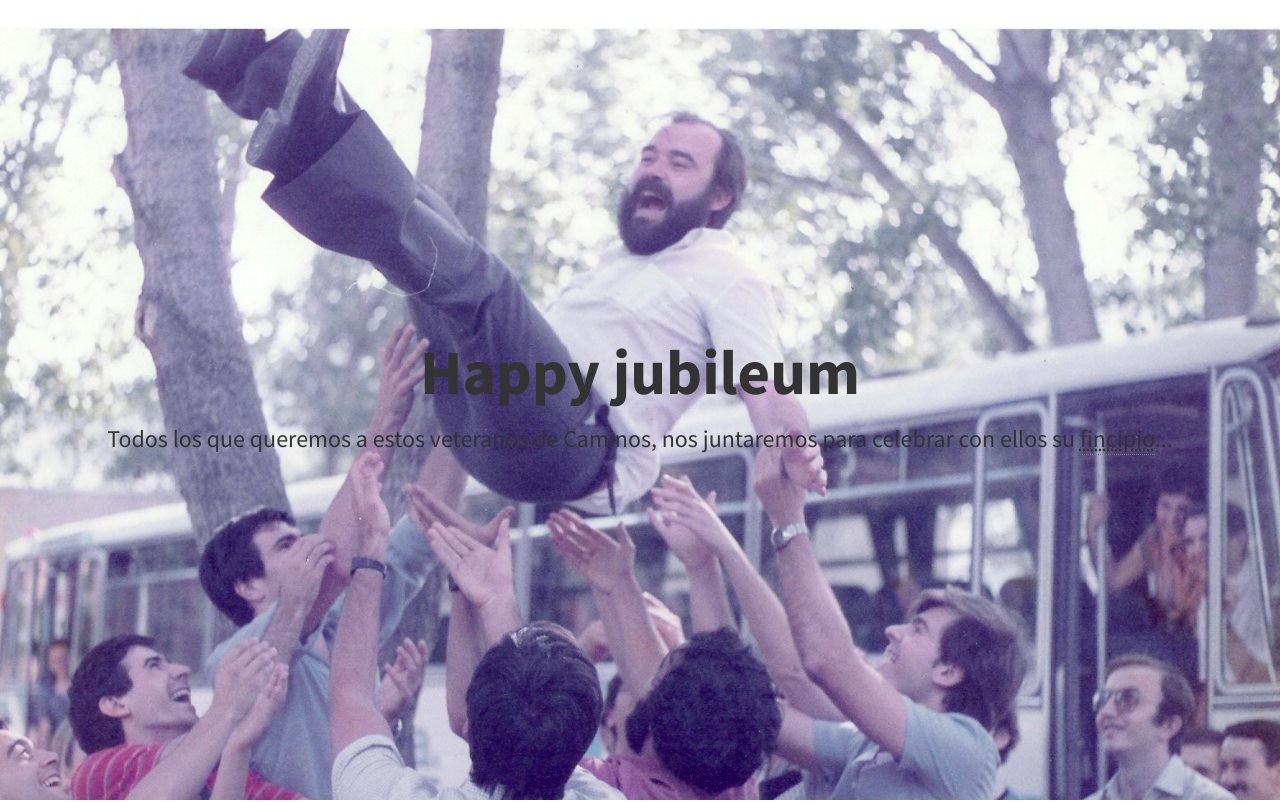
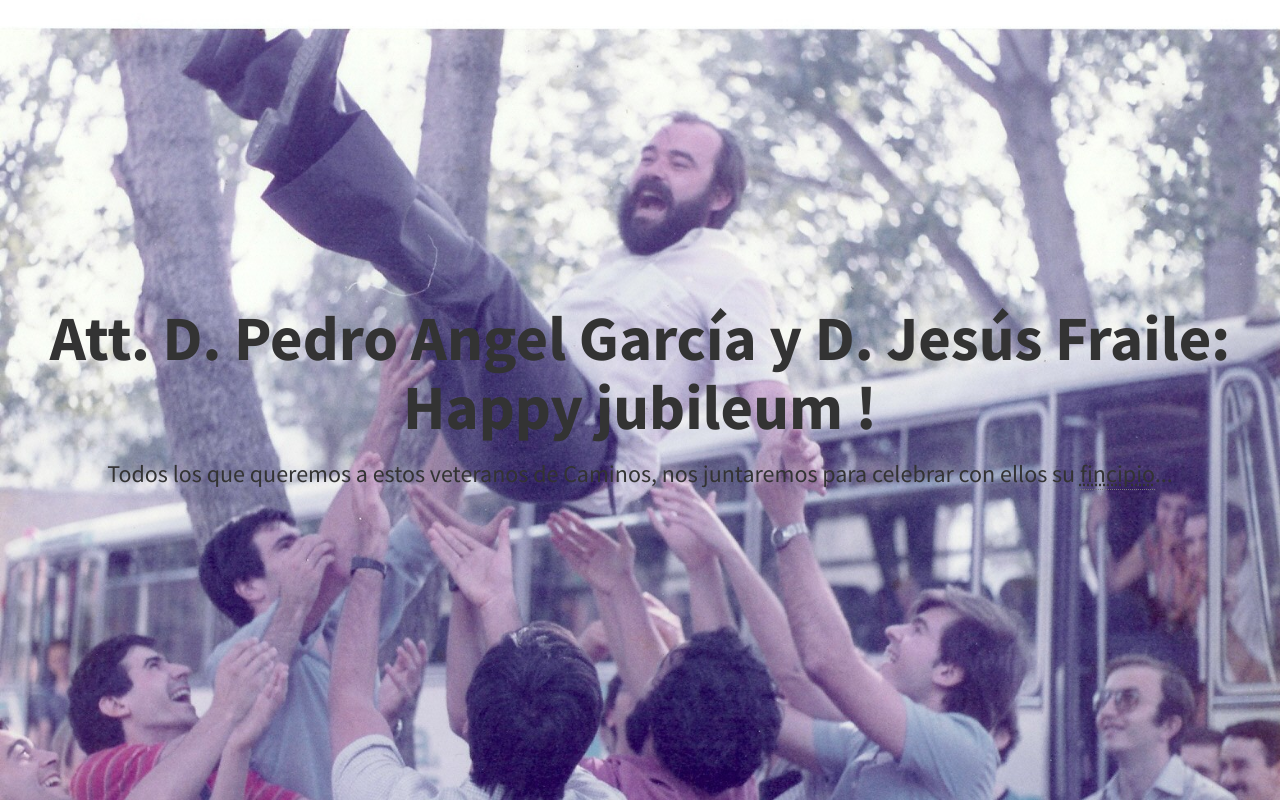
Before and after one commit to jgpATs2w/jubiletis, a plain HTML site: page index.html in a window 1280 px wide. Shown: the top 802 px of the page. Drawn offline with nearby package versions, Linux system fonts and the light colour scheme.

Commit message:
modificado título

```diff
--- a/index.html
+++ b/index.html
@@ -35,7 +35,7 @@
     <!-- Header -->
     <header id="top" class="header">
         <div class="text-vertical-center">
-            <h1>Happy jubileum</h1>
+            <h1>Att. D. Pedro Angel García y D. Jesús Fraile:<br> Happy jubileum !</h1>
             <h3>Todos los que queremos a estos veteranos de Caminos, nos juntaremos para celebrar con ellos su <abbr title="fin y principio">fincipio</abbr>...</h3>
         </div>
     </header>
```
